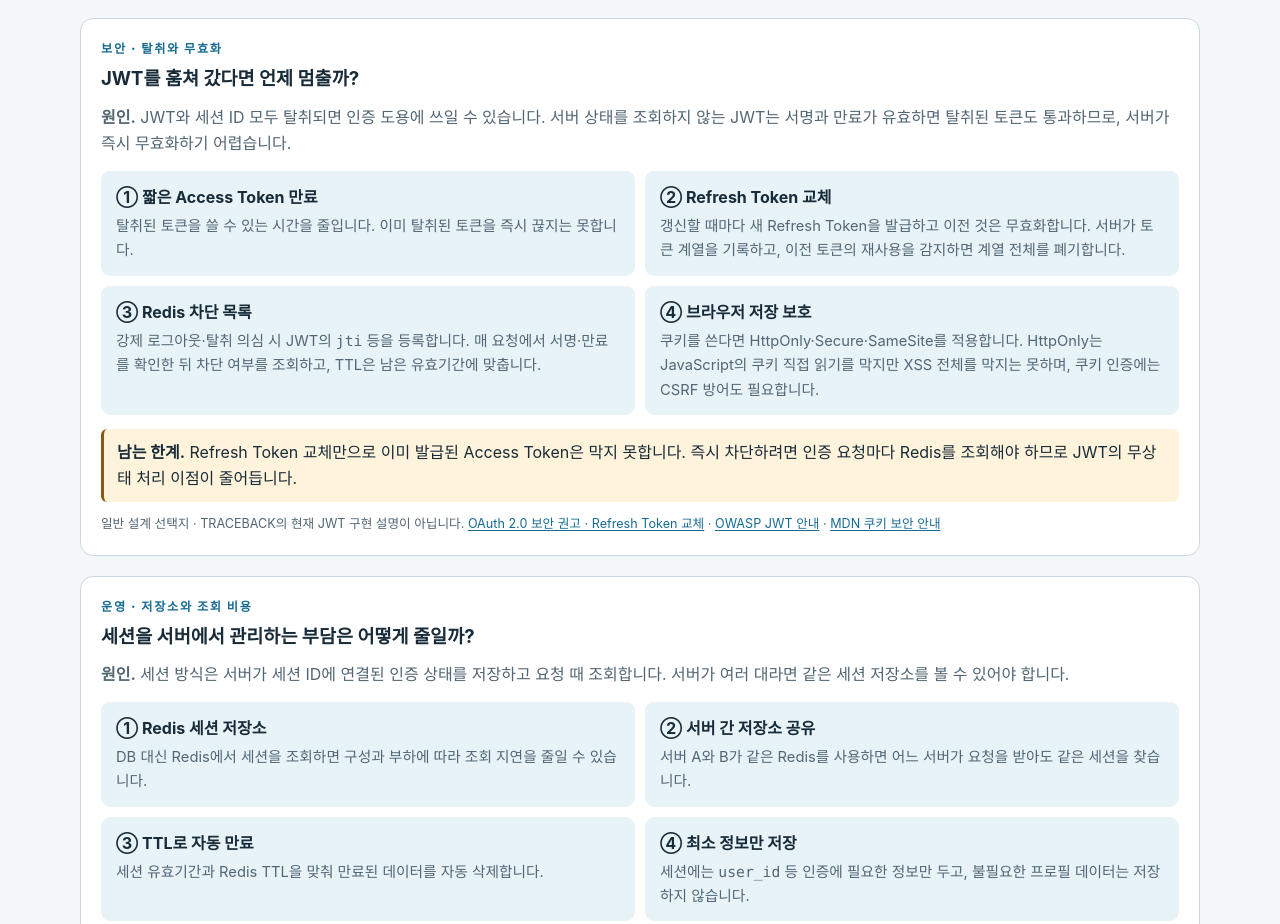
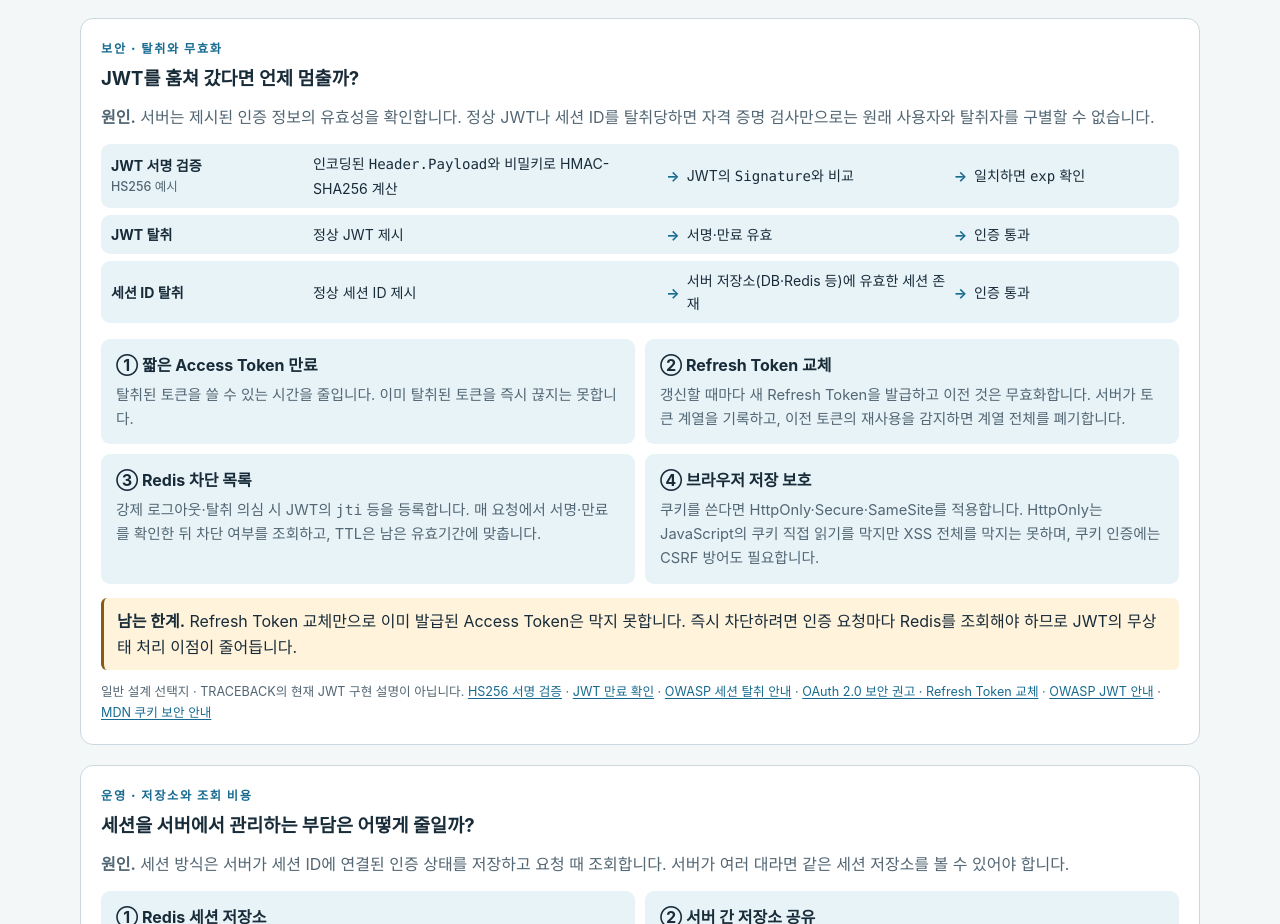
Before and after one commit to orange-taco/traceback-artifacts, a plain HTML site: page docs/artifact/auth-session-allauth-guide.html in a window 1280 px wide. Shown: the part 1199-2123 px from the top of the page. Drawn offline with Linux system fonts and the light colour scheme; no server answers.

Commit message:
docs: clarify JWT signature and credential theft flows

```diff
--- a/docs/artifact/auth-session-allauth-guide.html
+++ b/docs/artifact/auth-session-allauth-guide.html
@@ -45,7 +45,12 @@
     </details>
 
     <div class="auth-risk" id="token-theft"><p class="eyebrow">보안 · 탈취와 무효화</p><h3>JWT를 훔쳐 갔다면 언제 멈출까?</h3>
-      <p><b>원인.</b> JWT와 세션 ID 모두 탈취되면 인증 도용에 쓰일 수 있습니다. 서버 상태를 조회하지 않는 JWT는 서명과 만료가 유효하면 탈취된 토큰도 통과하므로, 서버가 즉시 무효화하기 어렵습니다.</p>
+      <p><b>원인.</b> 서버는 제시된 인증 정보의 유효성을 확인합니다. 정상 JWT나 세션 ID를 탈취당하면 자격 증명 검사만으로는 원래 사용자와 탈취자를 구별할 수 없습니다.</p>
+      <div class="credential-flows" aria-label="JWT 서명 검증과 탈취된 인증 정보의 확인 과정">
+        <div class="credential-flow"><strong>JWT 서명 검증 <small>HS256 예시</small></strong><span>인코딩된 <code>Header.Payload</code>와 비밀키로 HMAC-SHA256 계산</span><b aria-hidden="true">→</b><span>JWT의 <code>Signature</code>와 비교</span><b aria-hidden="true">→</b><span>일치하면 <code>exp</code> 확인</span></div>
+        <div class="credential-flow"><strong>JWT 탈취</strong><span>정상 JWT 제시</span><b aria-hidden="true">→</b><span>서명·만료 유효</span><b aria-hidden="true">→</b><span>인증 통과</span></div>
+        <div class="credential-flow"><strong>세션 ID 탈취</strong><span>정상 세션 ID 제시</span><b aria-hidden="true">→</b><span>서버 저장소(DB·Redis 등)에 유효한 세션 존재</span><b aria-hidden="true">→</b><span>인증 통과</span></div>
+      </div>
       <div class="remedy-grid" aria-label="JWT 탈취 위험을 줄이는 네 가지 방법">
         <div><strong>① 짧은 Access Token 만료</strong><span>탈취된 토큰을 쓸 수 있는 시간을 줄입니다. 이미 탈취된 토큰을 즉시 끊지는 못합니다.</span></div>
         <div><strong>② Refresh Token 교체</strong><span>갱신할 때마다 새 Refresh Token을 발급하고 이전 것은 무효화합니다. 서버가 토큰 계열을 기록하고, 이전 토큰의 재사용을 감지하면 계열 전체를 폐기합니다.</span></div>
@@ -53,7 +58,7 @@
         <div><strong>④ 브라우저 저장 보호</strong><span>쿠키를 쓴다면 HttpOnly·Secure·SameSite를 적용합니다. HttpOnly는 JavaScript의 쿠키 직접 읽기를 막지만 XSS 전체를 막지는 못하며, 쿠키 인증에는 CSRF 방어도 필요합니다.</span></div>
       </div>
       <p class="risk-limit"><b>남는 한계.</b> Refresh Token 교체만으로 이미 발급된 Access Token은 막지 못합니다. 즉시 차단하려면 인증 요청마다 Redis를 조회해야 하므로 JWT의 무상태 처리 이점이 줄어듭니다.</p>
-      <p class="source">일반 설계 선택지 · TRACEBACK의 현재 JWT 구현 설명이 아닙니다. <a href="https://www.rfc-editor.org/rfc/rfc9700.html#section-4.14.2">OAuth 2.0 보안 권고 · Refresh Token 교체</a> · <a href="https://cheatsheetseries.owasp.org/cheatsheets/JSON_Web_Token_Cheat_Sheet.html">OWASP JWT 안내</a> · <a href="https://developer.mozilla.org/en-US/docs/Web/Security/Practical_implementation_guides/Cookies">MDN 쿠키 보안 안내</a></p>
+      <p class="source">일반 설계 선택지 · TRACEBACK의 현재 JWT 구현 설명이 아닙니다. <a href="https://www.rfc-editor.org/rfc/rfc7518.html#section-3.2">HS256 서명 검증</a> · <a href="https://www.rfc-editor.org/rfc/rfc7519.html#section-4.1.4">JWT 만료 확인</a> · <a href="https://cheatsheetseries.owasp.org/cheatsheets/Session_Management_Cheat_Sheet.html">OWASP 세션 탈취 안내</a> · <a href="https://www.rfc-editor.org/rfc/rfc9700.html#section-4.14.2">OAuth 2.0 보안 권고 · Refresh Token 교체</a> · <a href="https://cheatsheetseries.owasp.org/cheatsheets/JSON_Web_Token_Cheat_Sheet.html">OWASP JWT 안내</a> · <a href="https://developer.mozilla.org/en-US/docs/Web/Security/Practical_implementation_guides/Cookies">MDN 쿠키 보안 안내</a></p>
     </div>
 
     <div class="auth-risk" id="session-resources"><p class="eyebrow">운영 · 저장소와 조회 비용</p><h3>세션을 서버에서 관리하는 부담은 어떻게 줄일까?</h3>
--- a/docs/artifact/styles/auth-session-allauth-guide.css
+++ b/docs/artifact/styles/auth-session-allauth-guide.css
@@ -55,6 +55,12 @@
 .auth-risk h3,.redis-compare h3,.auth-summary h3{margin-bottom:10px;font-size:1.16rem}
 .auth-risk>.eyebrow{margin-bottom:4px}
 .auth-risk>p{margin-bottom:14px}
+.credential-flows{display:grid;gap:7px;margin:0 0 16px}
+.credential-flow{display:grid;grid-template-columns:minmax(115px,.9fr) minmax(160px,1.6fr) auto minmax(130px,1.2fr) auto minmax(95px,.9fr);align-items:center;gap:7px;padding:8px 10px;background:var(--soft);border-radius:9px;font-size:.88rem}
+.credential-flow strong{color:var(--ink)}
+.credential-flow strong small{display:block;color:var(--muted);font-size:.78rem;font-weight:500}
+.credential-flow span{min-width:0}
+.credential-flow b{color:var(--blue);text-align:center}
 .remedy-grid{display:grid;grid-template-columns:repeat(2,minmax(0,1fr));gap:10px}
 .remedy-grid>div{padding:13px 15px;background:var(--soft);border-radius:9px;min-width:0}
 .remedy-grid strong,.remedy-grid span{display:block}
@@ -71,5 +77,5 @@
 .auth-summary th,.auth-summary td{padding:10px 12px;border-top:1px solid var(--line);vertical-align:top}
 .auth-summary thead th{background:var(--soft)}
 .auth-summary tbody th{white-space:nowrap;color:var(--blue)}
-@media(max-width:720px){.auth-risk,.redis-compare,.auth-summary{padding:16px}.remedy-grid{grid-template-columns:1fr}.redis-flow{grid-template-columns:1fr;gap:5px}.redis-flow b{transform:rotate(90deg);line-height:1}.auth-summary table{font-size:.88rem}}
-@media print{.auth-risk,.redis-compare,.auth-summary,.remedy-grid>div,.redis-flow{break-inside:avoid}.auth-summary .table-scroll{overflow:visible}}
+@media(max-width:720px){.auth-risk,.redis-compare,.auth-summary{padding:16px}.credential-flow{grid-template-columns:1fr;gap:4px}.credential-flow b{transform:rotate(90deg);line-height:1}.remedy-grid{grid-template-columns:1fr}.redis-flow{grid-template-columns:1fr;gap:5px}.redis-flow b{transform:rotate(90deg);line-height:1}.auth-summary table{font-size:.88rem}}
+@media print{.auth-risk,.redis-compare,.auth-summary,.credential-flow,.remedy-grid>div,.redis-flow{break-inside:avoid}.auth-summary .table-scroll{overflow:visible}}
```
